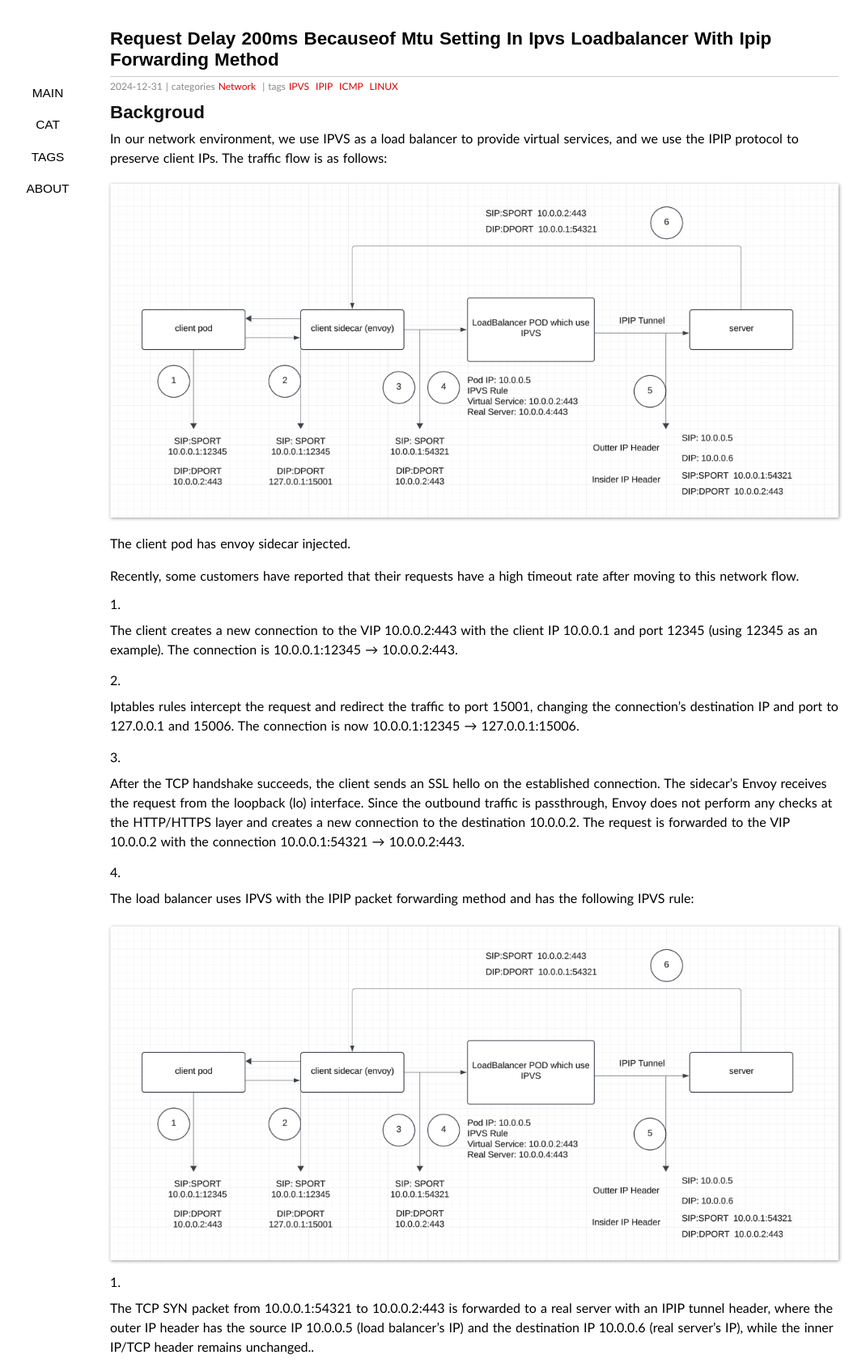
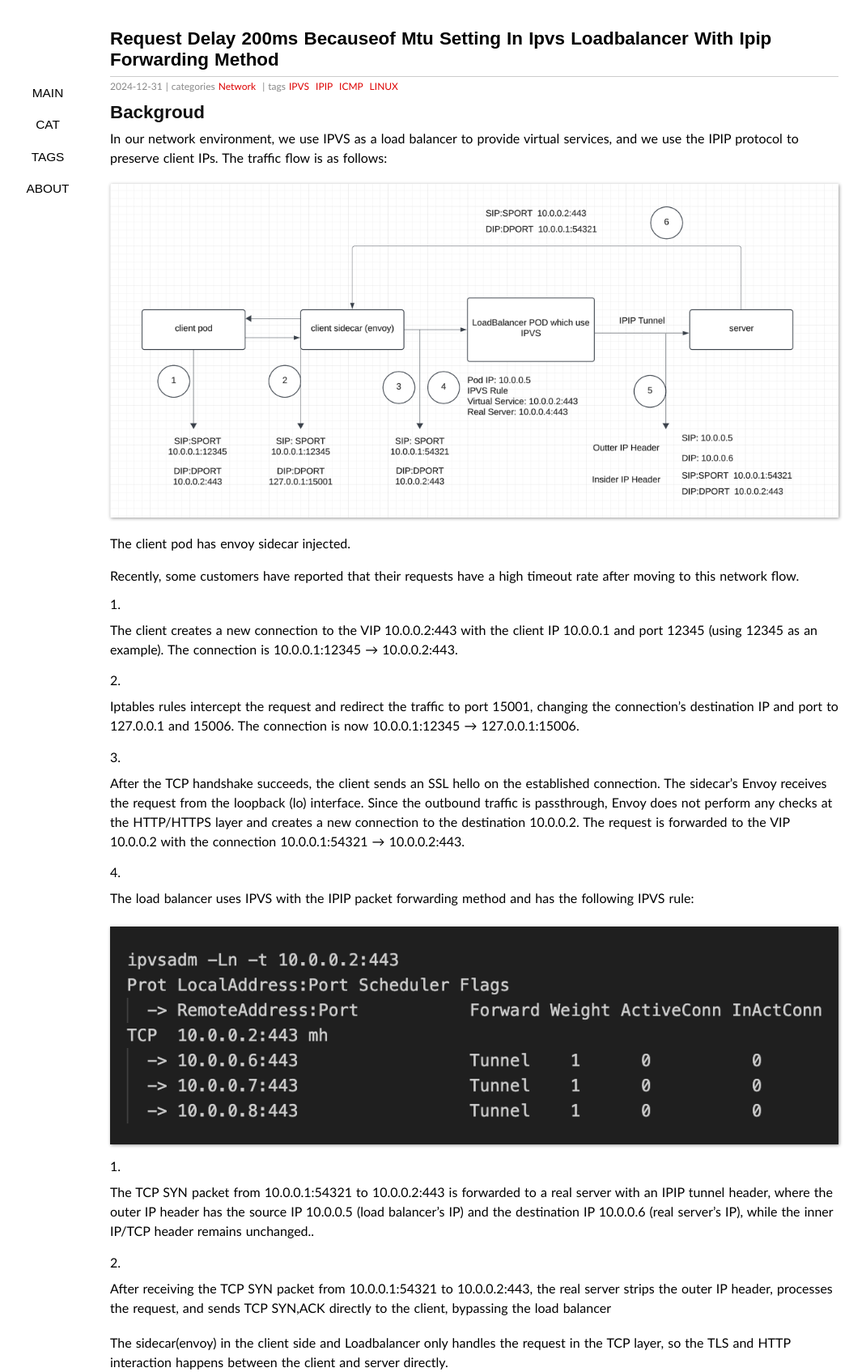
Before and after one commit to wenlxie/wenlxie.github.io, a Jekyll site: the page built from _posts/2024-12-31-Request-delay-200ms-becauseof-MTU-setting-in-IPVS-Loadbalancer-with-IPIP-forwarding-method.md, in a window 1280 px wide. Shown: the top 1694 px of the page at 81% size, without its empty margins (54-1124 px from the left). Built offline with Jekyll 4.4.1, drawn with Linux system fonts in a browser that asks for light colours; some web fonts are replaced; comment, search, counter and statistics services are not loaded.

Commit message:
fix the format

```diff
--- a/_posts/2024-12-31-Request-delay-200ms-becauseof-MTU-setting-in-IPVS-Loadbalancer-with-IPIP-forwarding-method.md
+++ b/_posts/2024-12-31-Request-delay-200ms-becauseof-MTU-setting-in-IPVS-Loadbalancer-with-IPIP-forwarding-method.md
@@ -29,8 +29,7 @@ Recently, some customers have reported that their requests have a high timeout r
 
 4. The load balancer uses IPVS with the IPIP packet forwarding method and has the following IPVS rule:
 
-
-![](/assets/2024-12-31-IPVS-IPIP-FLOW.png)
+![](/assets/2024-12-31-IPVS-RULES.png)
 
 
 5.  The TCP SYN packet from 10.0.0.1:54321 to 10.0.0.2:443 is forwarded to a real server with an IPIP tunnel header, where the outer IP header has the source IP 10.0.0.5 (load balancer's IP) and the destination IP 10.0.0.6 (real server's IP), while the inner IP/TCP header remains unchanged..
```
Also changed, not shown: assets/2024-12-31-IPVS-RULES.png (added).
